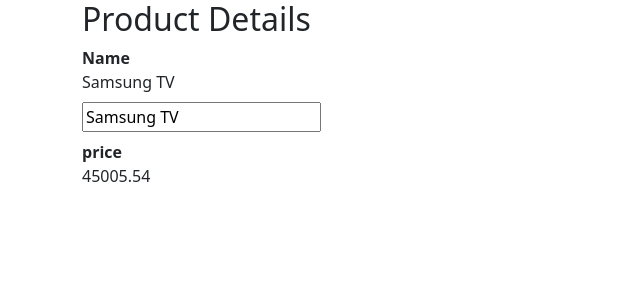
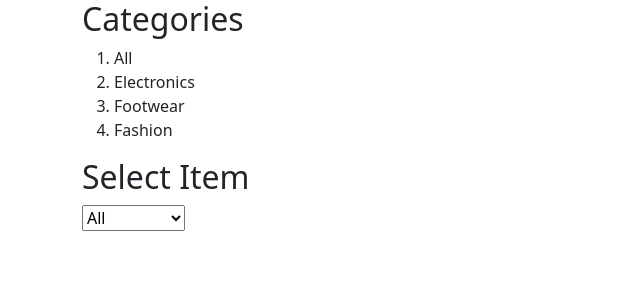
Before and after one commit to Gautam5514/Learn_React_, a React (Create React App) app in the folder react-shopping/: page / in a window 1280 px wide. Shown: the top 300 px of the page, without its empty margins (0-640 px from the left). Built offline with nearby package versions, Linux system fonts and the light colour scheme.

Commit message:
help to make more reliable and useful

```diff
--- a/react-shopping/src/components/DataBindingComponents.js
+++ b/react-shopping/src/components/DataBindingComponents.js
@@ -1,21 +1,50 @@
 
 
 export default function DataBindingComponents() {
-    var product = {
-        Name: 'Samsung TV',
-        Price: 45005.54,
-        stock: true
-    }
+    var catagories = ["All", "Electronics", "Footwear", "Fashion"];
     return(
         <div className="container">
-            <h2>Product Details</h2>
-            <dl>
-                <dt>Name</dt>
-                <dd>{product.Name}</dd>
-                <dd><input type="text" value={product.Name} /></dd>
-                <dt>price</dt>
-                <dd>{product.Price}</dd>
-            </dl>
+            <h2>Categories</h2>
+            <ol>
+                {
+                    catagories.map(catogary =>
+                        <li key={catogary}>{catogary}</li>
+                    )
+
+                }
+            </ol>
+            <h2>Select Item</h2>
+            <select>
+                {
+                    catagories.map(category =>
+                        <option key={category} value={category}>{category}</option>
+                    )
+                }
+            </select>
+
         </div>
     )
 }
+
+
+
+
+// var product = {
+//     Name: 'Samsung TV',
+//     Price: 45005.54,
+//     stock: true
+// }
+// return(
+//     <div className="container">
+//         <h2>Product Details</h2>
+//         <dl>
+//             <dt>Name</dt>
+//             <dd>{product.Name}</dd>
+//             <dd><input type="text" value={product.Name} /></dd>
+//             <dt>price</dt>
+//             <dd>{product.Price}</dd>
+//             <dt>Stocks</dt>
+//             <dd>{(product.stock == true) ? "Available" : "Out of"}</dd>
+//         </dl>
+//     </div>
+// )
```
